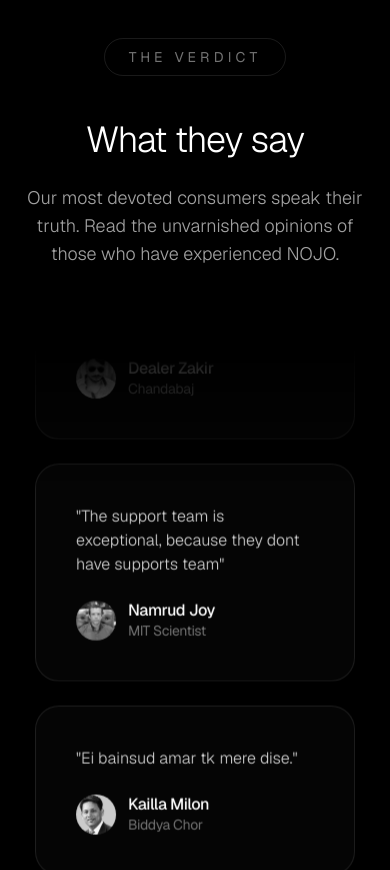
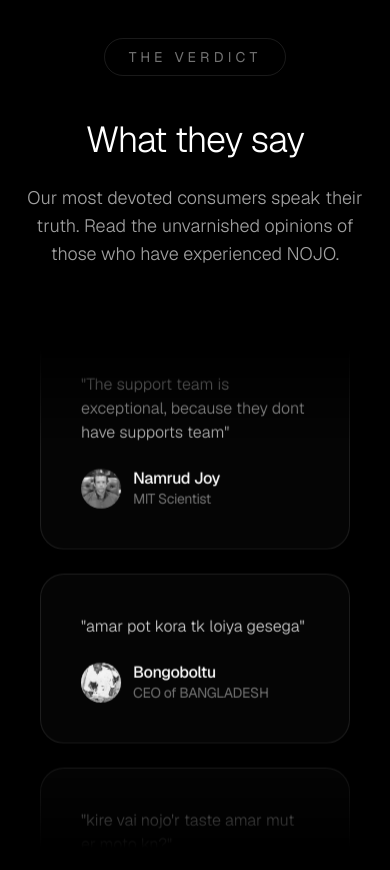
Before and after one commit to NreyEnBxy/nojo, a Next.js app: page / in a window 390 px wide. Shown: the part 10002-10872 px from the top of the page. Built offline with nearby package versions, Linux system fonts and the light colour scheme.

Commit message:
Fix mobile responsive issues for terms text and testimonials section

```diff
--- a/src/app/terms/page.tsx
+++ b/src/app/terms/page.tsx
@@ -24,8 +24,8 @@
       <div className="px-4 py-12">
         <BlurFade delay={0.25} inView yOffset={60} duration={1.2}>
           <h1
-            className="text-4xl md:text-6xl lg:text-8xl font-bold text-center max-w-5xl px-6 leading-[0.9]"
-            style={{ fontFamily: 'Helvetica, Arial, sans-serif', letterSpacing: '-6px' }}
+            className="text-4xl md:text-6xl lg:text-8xl font-bold text-center max-w-5xl px-6 leading-[0.9] tracking-[-2px] md:tracking-[-6px]"
+            style={{ fontFamily: 'Helvetica, Arial, sans-serif' }}
           >
             There are no <br className="hidden md:block"/> terms and conditions <br className="hidden md:block"/> in our country.
           </h1>
--- a/src/components/TestimonialsSection.tsx
+++ b/src/components/TestimonialsSection.tsx
@@ -89,8 +89,9 @@
           </p>
         </motion.div>
 
-        <div className="flex justify-center gap-6 mt-20 [mask-image:linear-gradient(to_bottom,transparent,black_20%,black_80%,transparent)] max-h-[740px] overflow-hidden">
-          <TestimonialsColumn testimonials={firstColumn} duration={15} />
+        <div className="flex justify-center gap-6 mt-20 [mask-image:linear-gradient(to_bottom,transparent,black_20%,black_80%,transparent)] max-h-[500px] md:max-h-[740px] overflow-hidden">
+          <TestimonialsColumn testimonials={testimonials} className="block md:hidden w-full px-4" duration={30} />
+          <TestimonialsColumn testimonials={firstColumn} className="hidden md:block" duration={15} />
           <TestimonialsColumn testimonials={secondColumn} className="hidden md:block" duration={19} />
           <TestimonialsColumn testimonials={thirdColumn} className="hidden lg:block" duration={17} />
         </div>
```
